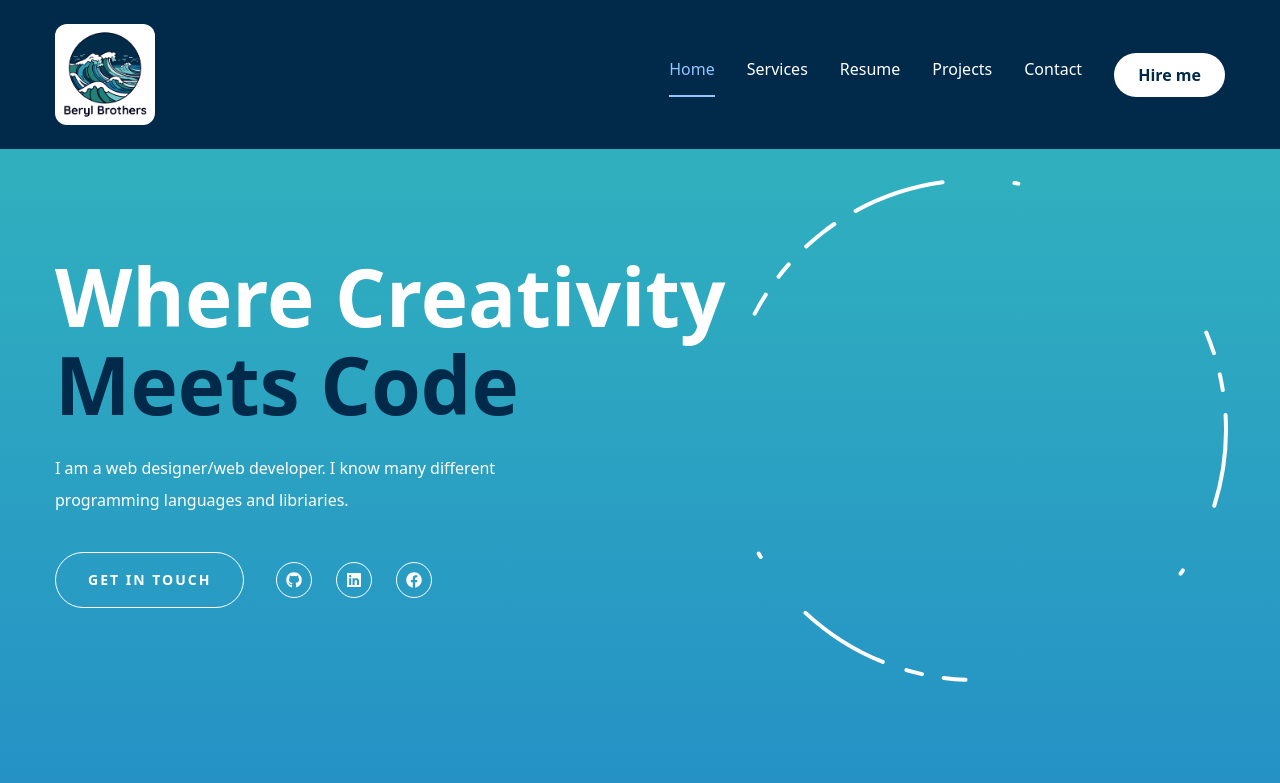
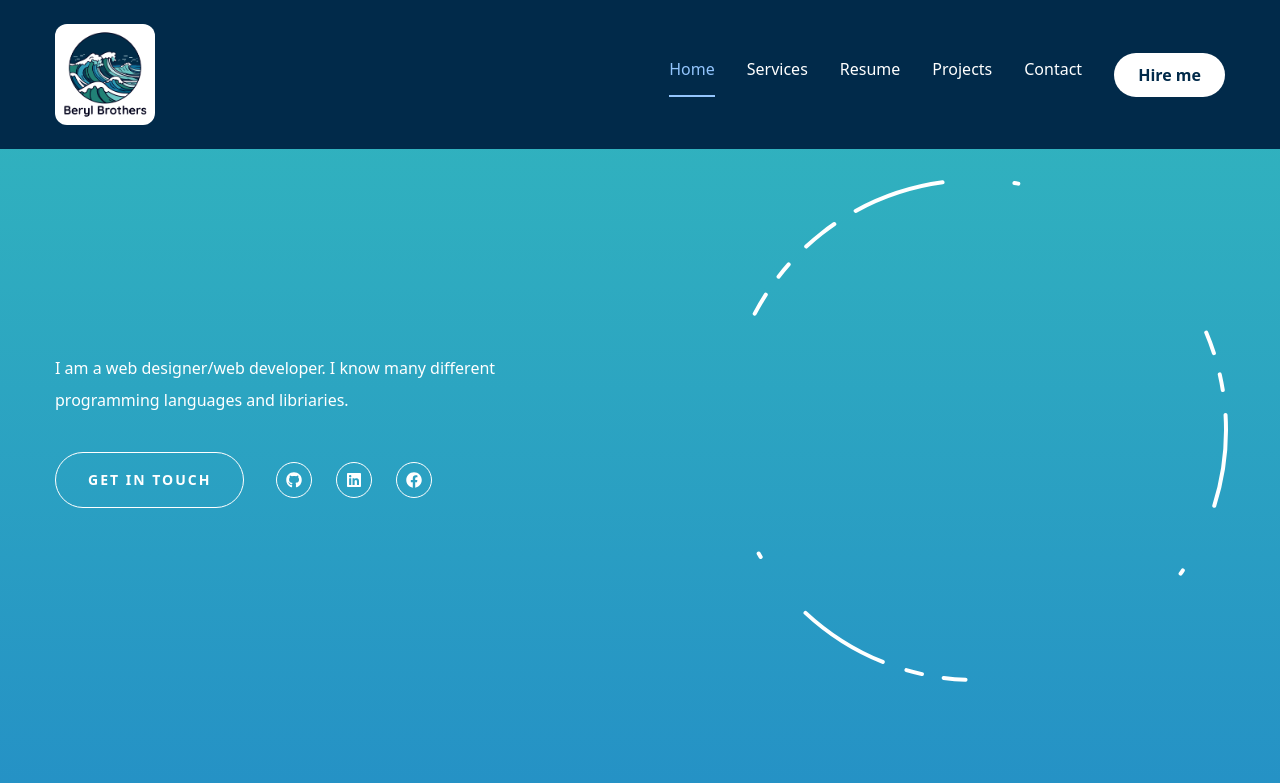
Before and after one commit to BerylBrothers/Paint-Website, a Next.js app: page / in a window 1280 px wide. Shown: the top 783 px of the page. Built offline with nearby package versions, Linux system fonts and the light colour scheme.

Commit message:
speed test without hero slogan

```diff
--- a/components/Hero.jsx
+++ b/components/Hero.jsx
@@ -21,7 +21,7 @@ const Hero = () => {
               {/* text */}
               <div className="text-center xl:text-left order-2 xl:order-none">
                 <span></span>
-                <h1 className="h1 mb-6">Where Creativity <br /><span className="text-primary">Meets Code</span></h1>
+                {/* <h1 className="h1 mb-6">Where Creativity <br /><span className="text-primary">Meets Code</span></h1> */}
                 <p className="max-w-[500px] mb-9 text-white">I am a web designer/web developer.
                   I know many different programming
                   languages and libriaries.</p>
```
